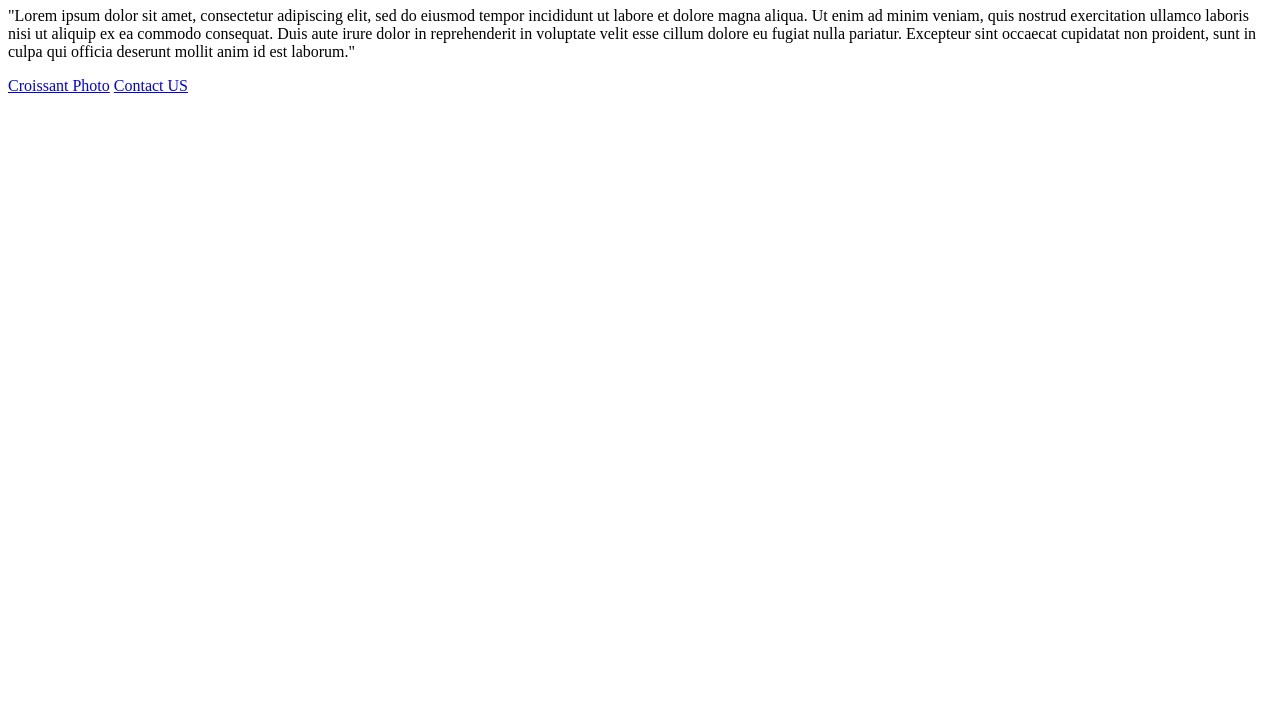
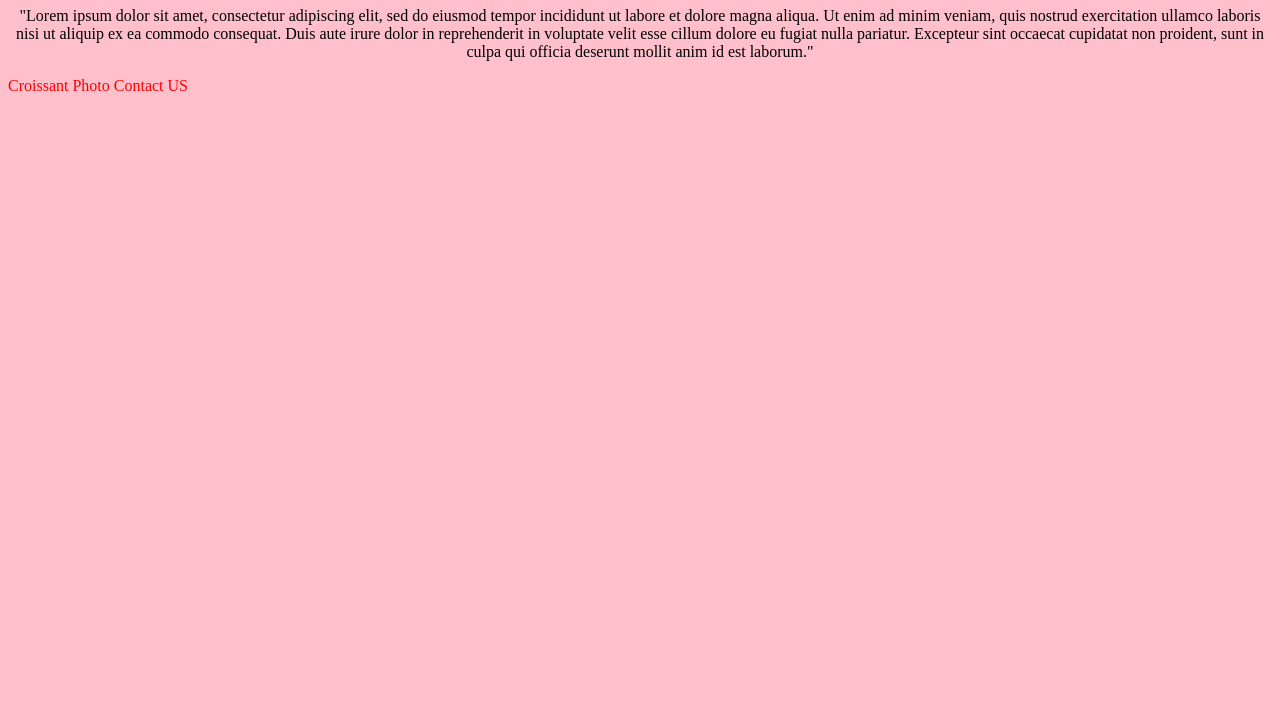
Before and after one commit to SvitlanaStan/Croissant, a plain HTML site: page index.html in a window 1280 px wide. Shown: the part 73-800 px from the top of the page. Drawn offline with Linux system fonts and the light colour scheme.

Commit message:
background-fixed

```diff
--- a/index.html
+++ b/index.html
@@ -4,7 +4,7 @@
     <meta charset="UTF-8" />
     <meta http-equiv="X-UA-Compatible" content="IE=edge" />
     <meta name="viewport" content="width=device-width, initial-scale=1.0" />
-    <link rel="stylesheet" href="/style/css" />
+    <link rel="stylesheet" href="src/style.css" />
     <title>Croissant</title>
   </head>
   <body>
--- a/src/style.css
+++ b/src/style.css
@@ -6,6 +6,15 @@ h1 {
   text-align: center;
 }
 
+p {
+  text-align: center;
+}
+
 img {
   display: block;
 }
+
+a {
+  text-decoration: none;
+  color: red;
+}
```
Also changed, not shown: contact.html (+2 -1 lines), photo.html (+3 -0 lines).
